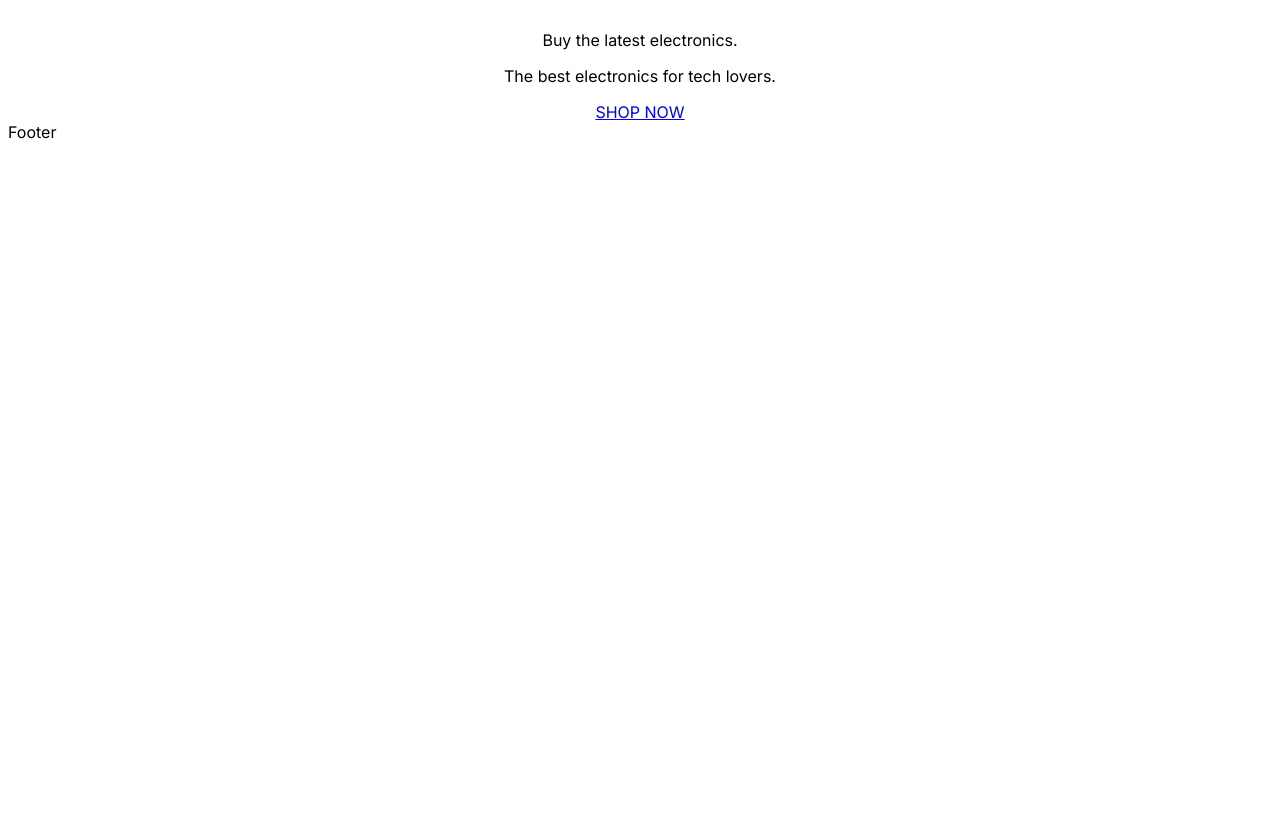
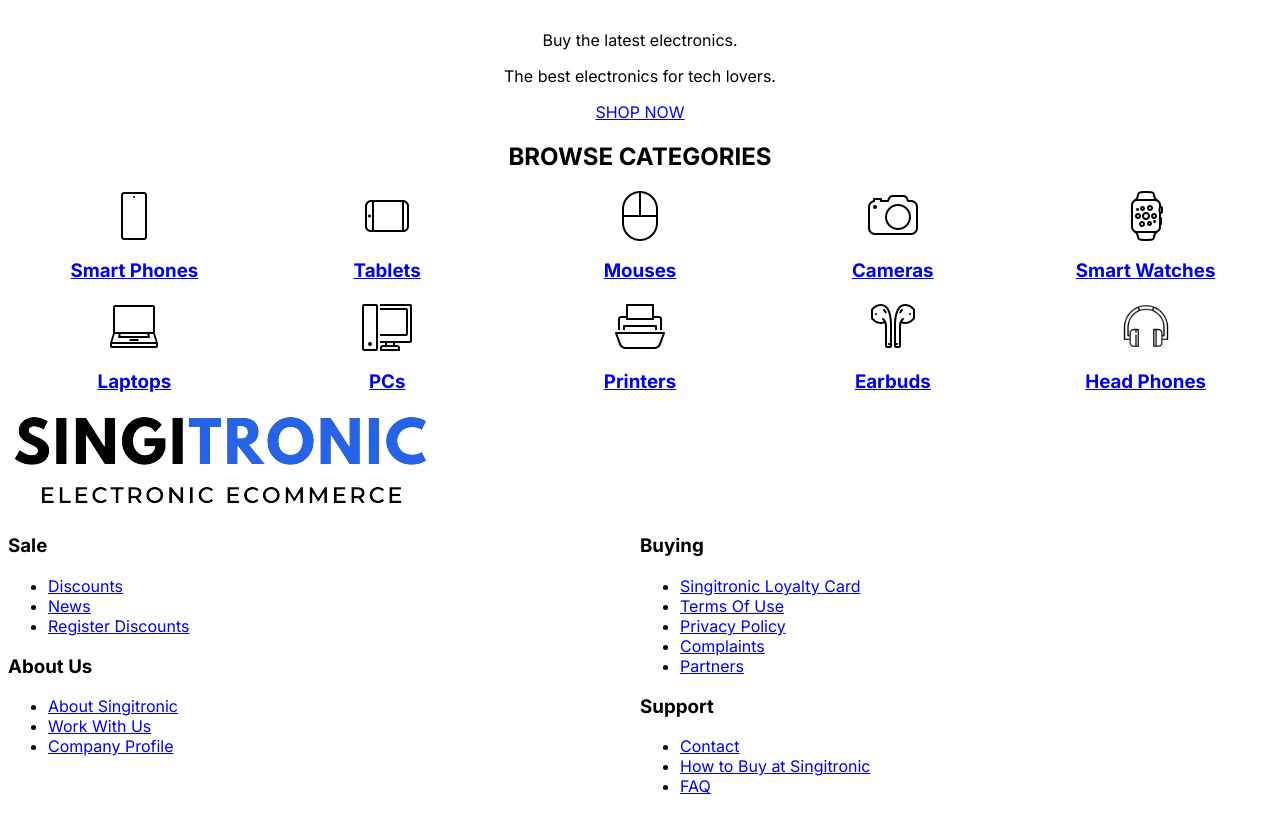
Before and after one commit to Cauba0201/Ecome-shop, a Next.js app: page / in a window 1280 px wide. Shown: the part 1120-1940 px from the top of the page. Before the commit the page ends 1270 px from the top, so only its background shows below. Built offline with nearby package versions, Linux system fonts and the light colour scheme.

Commit message:
Add: footer component

```diff
--- a/app/layout.tsx
+++ b/app/layout.tsx
@@ -1,24 +1,14 @@
 import type { Metadata } from "next";
-//import { Geist, Geist_Mono } from "next/font/google";
 import { Inter } from "next/font/google";
 import "./globals.css";
 import Header from "@/components/Header";
 import Footer from "@/components/Footer";
 
 const inter = Inter({ subsets: ["latin"] });
-// const geistSans = Geist({
-//   variable: "--font-geist-sans",
-//   subsets: ["latin"],
-// });
-
-// const geistMono = Geist_Mono({
-//   variable: "--font-geist-mono",
-//   subsets: ["latin"],
-// });
 
 export const metadata: Metadata = {
-  title: "Create Next App",
-  description: "Generated by create next app",
+  title: "Ecome Shop",
+  description: "Tech, Fashion and Lifestyle E-commerce Shop",
 };
 
 export default function RootLayout({
@@ -28,9 +18,7 @@ export default function RootLayout({
 }>) {
   return (
     <html lang="en">
-      <body
-        className={`${inter.className} antialiased`}
-      >
+      <body className={`${inter.className} antialiased`}>
         <Header />
         {children}
         <Footer />
--- a/app/page.tsx
+++ b/app/page.tsx
@@ -1,3 +1,4 @@
+import CategoryMenu from "@/components/CategoryMenu";
 import Hero from "@/components/Hero";
 import IntroducingSection from "@/components/IntroducingSection";
 
@@ -6,6 +7,7 @@ export default function Home() {
     <>
       <Hero />
       <IntroducingSection />
+      <CategoryMenu />
     </>
   );
 }
--- a/components/Footer.tsx
+++ b/components/Footer.tsx
@@ -1,7 +1,102 @@
 import React from "react";
+import Image from "next/image";
+import { navigation } from "@/lib/utils";
 
 const Footer = () => {
-  return <div>Footer</div>;
+  return (
+    <footer className="bg-white" aria-labelledby="footer-heading">
+      <div>
+        <h2 id="footer-heading" className="sr-only">
+          Footer
+        </h2>
+        <div className="mx-auto max-w-screen-2xl px-6 lg:px-8 pt-24 pb-14">
+          <div className="xl:grid xl:grid-cols-3 xl:gap-8">
+            <Image
+              src="/logo v1.png"
+              alt="Singitronic logo"
+              width={250}
+              height={250}
+              className="h-auto w-auto"
+            />
+            <div className="mt-16 grid grid-cols-2 gap-8 xl:col-span-2 xl:mt-0">
+              <div className="md:grid md:grid-cols-2 md:gap-8">
+                <div>
+                  <h3 className="text-lg font-bold leading-6 text-blue-600">
+                    Sale
+                  </h3>
+                  <ul role="list" className="mt-6 space-y-4">
+                    {navigation.sale.map((item) => (
+                      <li key={item.name}>
+                        <a
+                          href={item.href}
+                          className="text-sm leading-6 text-black hover:text-gray-700"
+                        >
+                          {item.name}
+                        </a>
+                      </li>
+                    ))}
+                  </ul>
+                </div>
+                <div className="mt-10 md:mt-0">
+                  <h3 className="text-base font-bold leading-6 text-blue-600">
+                    About Us
+                  </h3>
+                  <ul role="list" className="mt-6 space-y-4">
+                    {navigation.about.map((item) => (
+                      <li key={item.name}>
+                        <a
+                          href={item.href}
+                          className="text-sm leading-6 text-black hover:text-gray-700"
+                        >
+                          {item.name}
+                        </a>
+                      </li>
+                    ))}
+                  </ul>
+                </div>
+              </div>
+              <div className="md:grid md:grid-cols-2 md:gap-8">
+                <div>
+                  <h3 className="text-base font-bold leading-6 text-blue-600">
+                    Buying
+                  </h3>
+                  <ul role="list" className="mt-6 space-y-4">
+                    {navigation.buy.map((item) => (
+                      <li key={item.name}>
+                        <a
+                          href={item.href}
+                          className="text-sm leading-6 text-black hover:text-gray-700"
+                        >
+                          {item.name}
+                        </a>
+                      </li>
+                    ))}
+                  </ul>
+                </div>
+                <div className="mt-10 md:mt-0">
+                  <h3 className="text-base font-bold leading-6 text-blue-600">
+                    Support
+                  </h3>
+                  <ul role="list" className="mt-6 space-y-4">
+                    {navigation.help.map((item) => (
+                      <li key={item.name}>
+                        <a
+                          href={item.href}
+                          className="text-sm leading-6 text-black hover:text-gray-700"
+                        >
+                          {item.name}
+                        </a>
+                      </li>
+                    ))}
+                  </ul>
+                </div>
+              </div>
+            </div>
+          </div>
+        </div>
+      </div>
+    </footer>
+  );
 };
 
 export default Footer;
```
